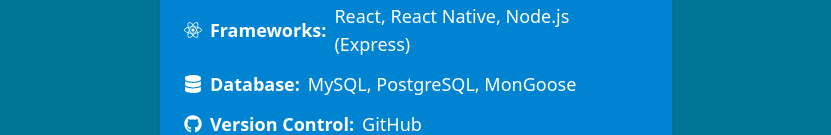
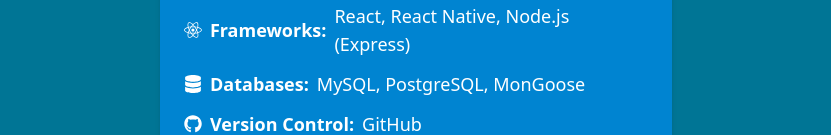
Before and after one commit to William021703/portafolio, a React (Vite) app: page / in a window 1280 px wide. Shown: the part 672-807 px from the top of the page, without its empty margins (224-1055 px from the left). Built offline with nearby package versions, Linux system fonts and the light colour scheme.

Commit message:
arreglando las db

```diff
--- a/src/App.jsx
+++ b/src/App.jsx
@@ -106,7 +106,7 @@
           (Express)
         </p>
         <p className="flex items-center gap-2">
-          <FaDatabase /> <strong>Database:</strong> MySQL, PostgreSQL, MonGoose
+          <FaDatabase /> <strong>Databases:</strong> MySQL, PostgreSQL, MonGoose
         </p>
         <p className="flex items-center gap-2">
           <FaGithub /> <strong>Version Control:</strong> GitHub
```
